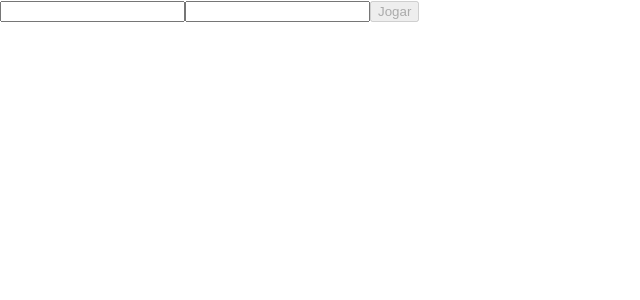
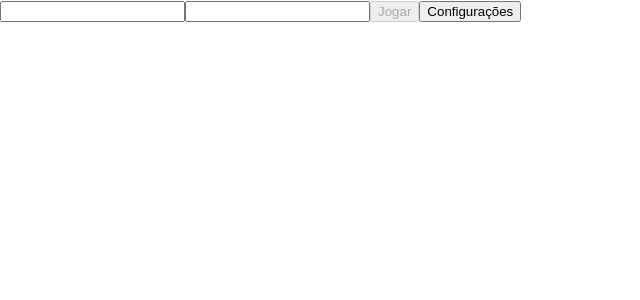
Before and after one commit to victorjunior95/sd-08-project-trivia-react-redux, a React (Create React App) app: page / in a window 1280 px wide. Shown: the top 300 px of the page, without its empty margins (0-640 px from the left). Built offline with nearby package versions, Linux system fonts and the light colour scheme.

Commit message:
:checkered_flag: Requisito 3

```diff
--- a/src/App.js
+++ b/src/App.js
@@ -2,12 +2,13 @@ import React from 'react';
 import { Switch, Route } from 'react-router';
 // import logo from './trivia.png';
 import './App.css';
-import { Login } from './pages';
+import { Login, Settings } from './pages';
 
 export default function App() {
   return (
     <Switch>
       <Route exact path="/" component={ Login } />
+      <Route path="/settings" component={ Settings } />
     </Switch>
   );
 }
--- a/src/pages/DummieDois/index.js
+++ /dev/null
@@ -1,13 +0,0 @@
-import React, { Component } from 'react';
-
-class index extends Component {
-  render() {
-    return (
-      <div>
-        DummieDois
-      </div>
-    );
-  }
-}
-
-export default index;
--- a/src/pages/Login/index.js
+++ b/src/pages/Login/index.js
@@ -1,6 +1,7 @@
 import React, { Component } from 'react';
 import { connect } from 'react-redux';
 import PropTypes from 'prop-types';
+import { Link } from 'react-router-dom';
 import { saveUserLogin } from '../../actions';
 
 class Login extends Component {
@@ -76,6 +77,14 @@ class Login extends Component {
           >
             Jogar
           </button>
+          <Link to="/settings">
+            <button
+              data-testid="btn-settings"
+              type="button"
+            >
+              Configurações
+            </button>
+          </Link>
         </form>
       </div>
     );
--- a/src/pages/index.js
+++ b/src/pages/index.js
@@ -1,2 +1,2 @@
 export { default as Login } from './Login';
-export { default as DummieDois } from './DummieDois';
+export { default as Settings } from './Settings';
```
